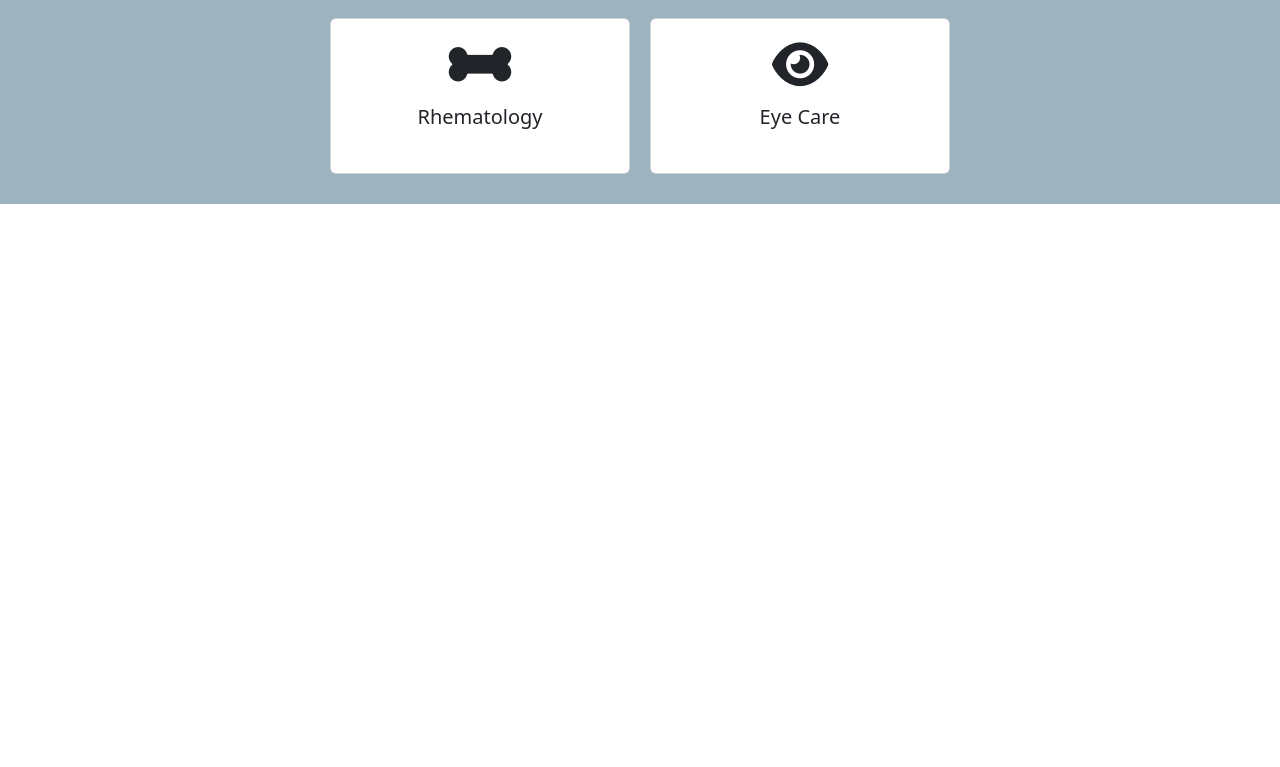
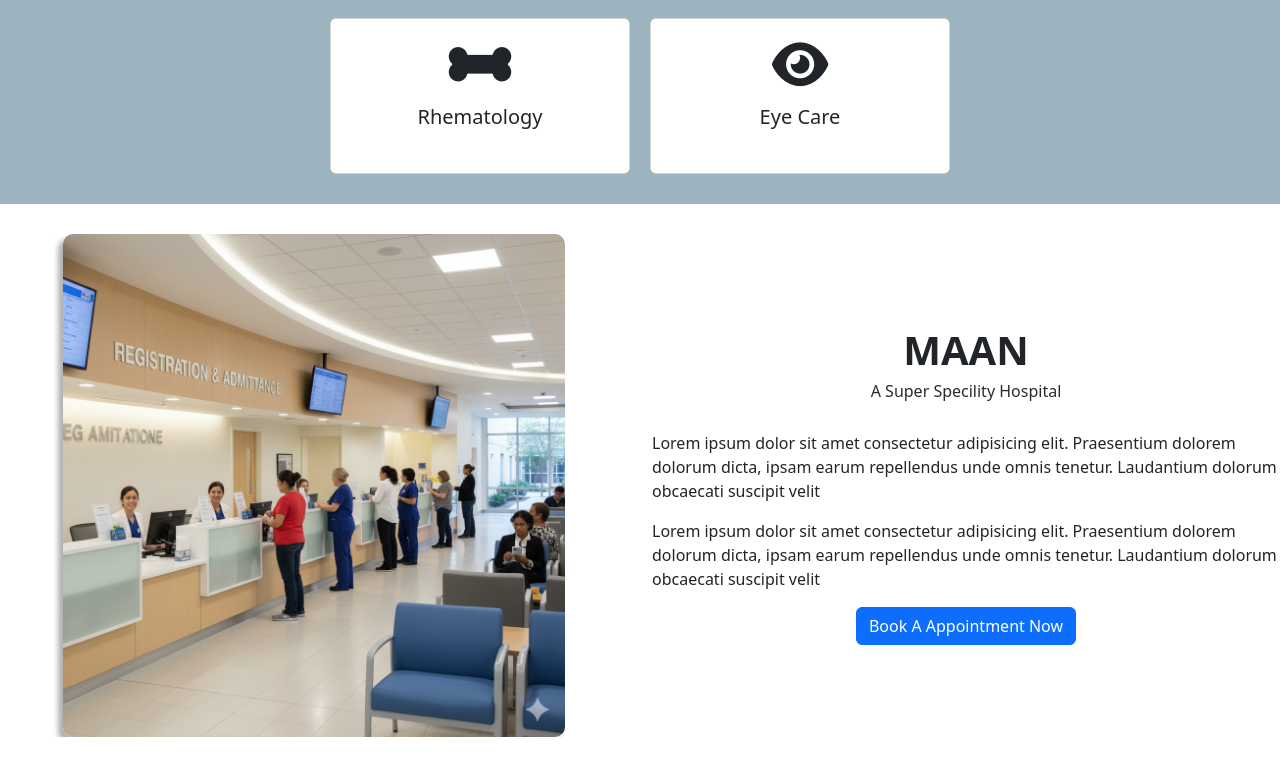
Before and after one commit to manthan3678/Doctor-Appointment, a React (Vite) app in the folder client/: page / in a window 1280 px wide. Shown: the part 1374-2141 px from the top of the page. Before the commit the page ends 1578 px from the top, so only its background shows below. Built offline with nearby package versions, Linux system fonts and the light colour scheme.

Commit message:
Short Intro static

```diff
--- /dev/null
+++ b/client/src/components/static/ShortIntro/ShortIntro.css
@@ -0,0 +1,39 @@
+.intro-container {
+  margin: 30px 0px;
+  overflow: hidden;
+}
+
+.intro-container .row {
+  display: flex;
+  align-items: center;
+  justify-content: center;
+}
+
+.img-container {
+  display: flex;
+  flex-direction: row;
+  justify-content: center;
+  align-items: center;
+}
+
+.hos-image {
+  width: 80%;
+  border-radius: 10px;
+  box-shadow: -5px 5px 5px rgba(128, 128, 128, 0.612);
+}
+
+.intro-container .info-container {
+  display: flex;
+  align-items: center;
+  justify-content: center;
+  flex-direction: column;
+}
+
+.info-container h1 {
+  font-weight: bold;
+  text-transform: uppercase;
+}
+.info-container h6 {
+  color: rgba(0, 0, 0, 0.836);
+  margin-bottom: 30px;
+}
--- /dev/null
+++ b/client/src/components/static/ShortIntro/ShortIntro.jsx
@@ -0,0 +1,34 @@
+import React from "react";
+import "./ShortIntro.css";
+import IntroImg from "../../../assets/Gemini_Generated_Image_7.png";
+const ShortIntro = () => {
+  return (
+    <>
+      <div className="intro-container">
+        <div className="row">
+          <div className="col-md-6 img-container">
+            {" "}
+            <img src={IntroImg} alt="Intro Image" className="hos-image" />
+          </div>
+          <div className="col-md-6 info-container ">
+            <h1>MaaN</h1>
+            <h6>A Super Specility Hospital</h6>
+            <p>
+              Lorem ipsum dolor sit amet consectetur adipisicing elit.
+              Praesentium dolorem dolorum dicta, ipsam earum repellendus unde
+              omnis tenetur. Laudantium dolorum obcaecati suscipit velit
+            </p>
+            <p>
+              Lorem ipsum dolor sit amet consectetur adipisicing elit.
+              Praesentium dolorem dolorum dicta, ipsam earum repellendus unde
+              omnis tenetur. Laudantium dolorum obcaecati suscipit velit
+            </p>
+            <button className="btn btn-primary">Book A Appointment Now</button>
+          </div>
+        </div>
+      </div>
+    </>
+  );
+};
+
+export default ShortIntro;
--- a/client/src/pages/Home.jsx
+++ b/client/src/pages/Home.jsx
@@ -1,6 +1,7 @@
 import React from "react";
 import Slider from "../components/slider/Slider";
 import Facility from "../components/static/facility/Facility";
+import ShortIntro from "../components/static/ShortIntro/ShortIntro";
 const Home = () => {
   return (
     <>
@@ -8,6 +9,8 @@ const Home = () => {
       <Slider />
       {/* Facility Section */}
       <Facility />
+      {/* Short Intro Section */}
+      <ShortIntro/>
     </>
   );
 };
```
Also changed, not shown: client/src/assets/Gemini_Generated_Image_7.png (added).
